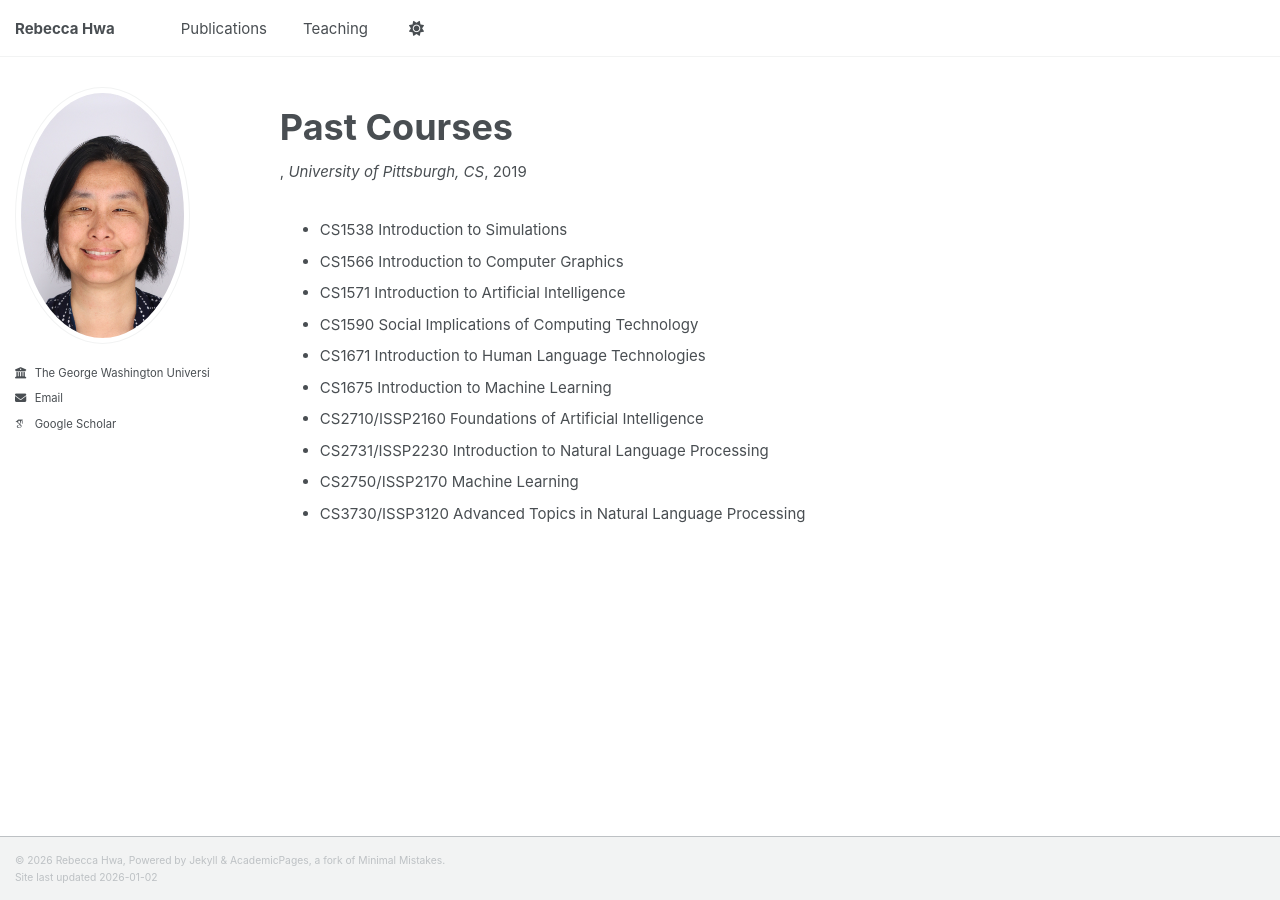
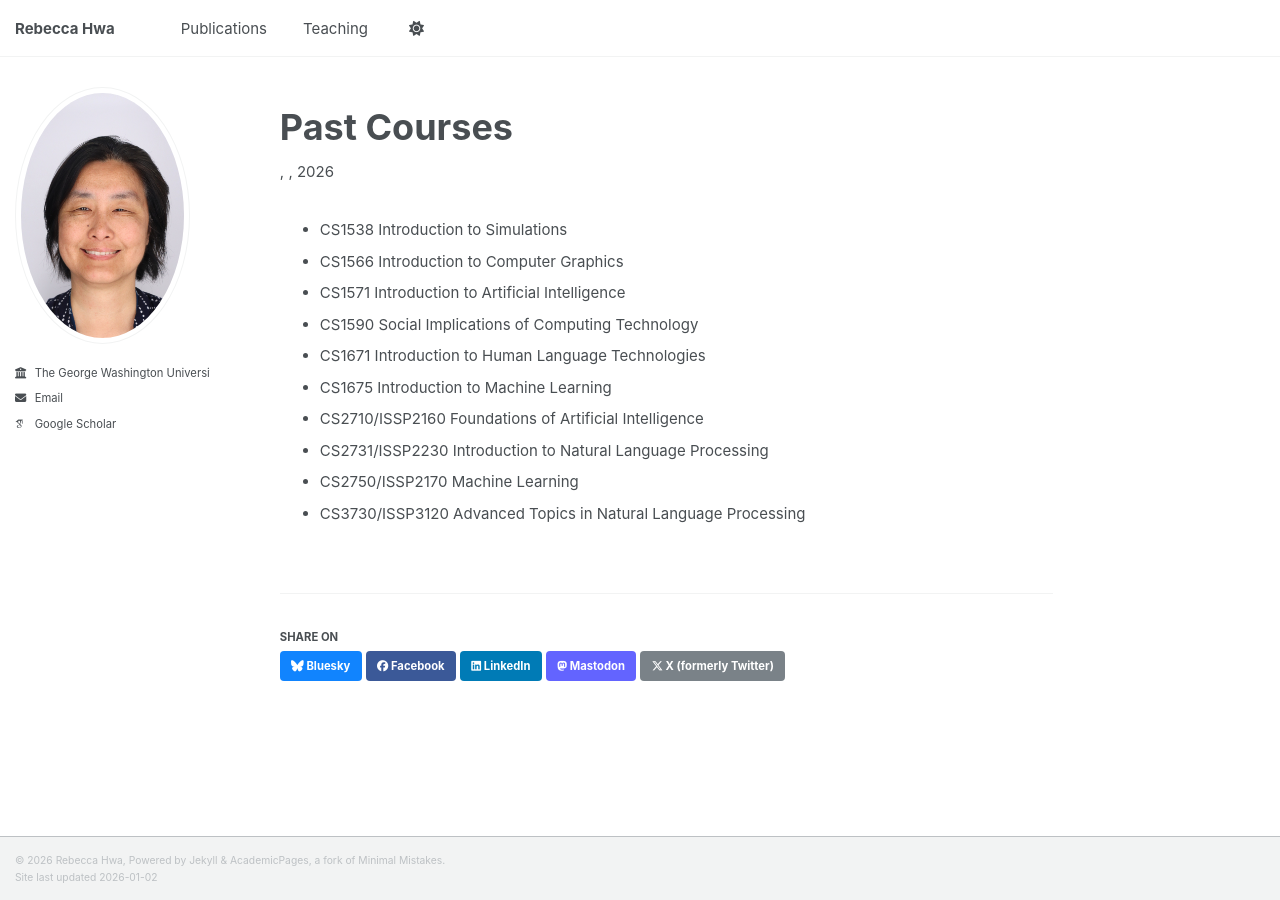
Before and after one commit to rebeccahwa/rebeccahwa.github.io, a Jekyll site: the page built from _teaching/2019-spring-teaching.md, in a window 1280 px wide. Built offline with Jekyll 4.4.1, drawn with Linux system fonts in a browser that asks for light colours; some web fonts are replaced; a script bundle is joined from its source files by our own code; library files that are not in the unit come from our copies; some of the changed lines change nothing that is shown.

Commit message:
Update 2019-spring-teaching.md

```diff
--- a/_teaching/2019-spring-teaching.md
+++ b/_teaching/2019-spring-teaching.md
@@ -3,14 +3,12 @@ title: "Past Courses"
 # collection: teaching
 # type: "courses"
 layout: single
-author_profile: true
-share: false
-show_date: false
-show_venue: false
+#author_profile: true
+#share: false
 permalink: /teaching/2019-spring-teaching
-venue: "University of Pittsburgh, CS"
-date: 2019-04-30
-location: "Pittsburgh, USA"
+#venue: "University of Pittsburgh, CS"
+#date: 2019-04-30
+#location: "Pittsburgh, USA"
 ---
 
 * CS1538 Introduction to Simulations
```
